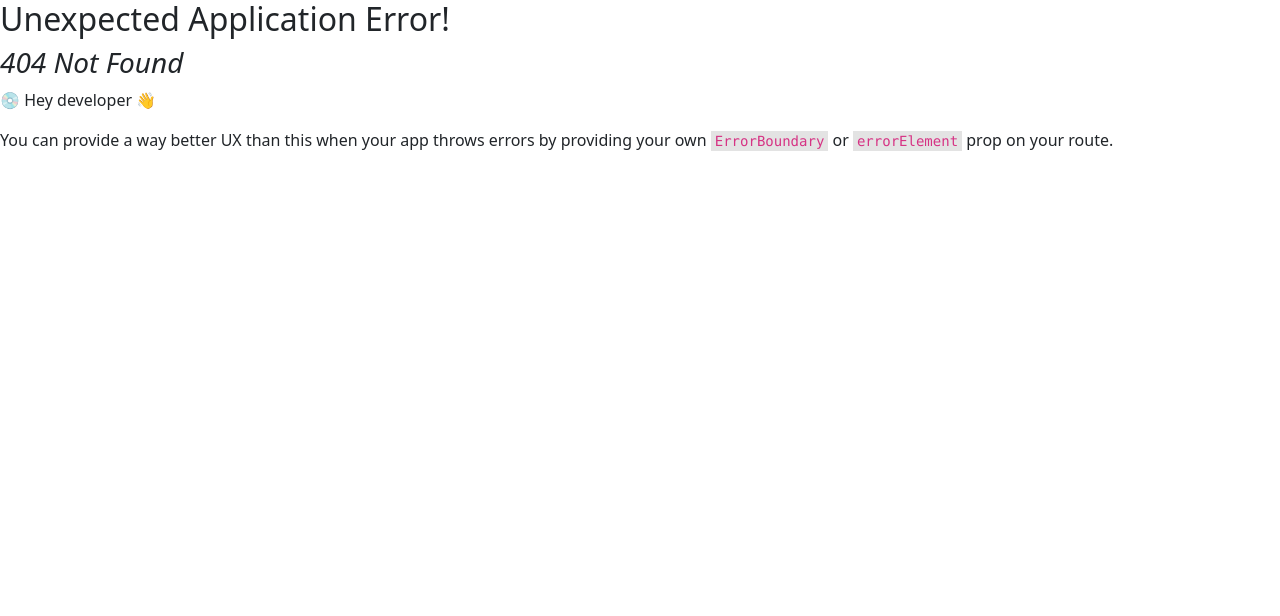
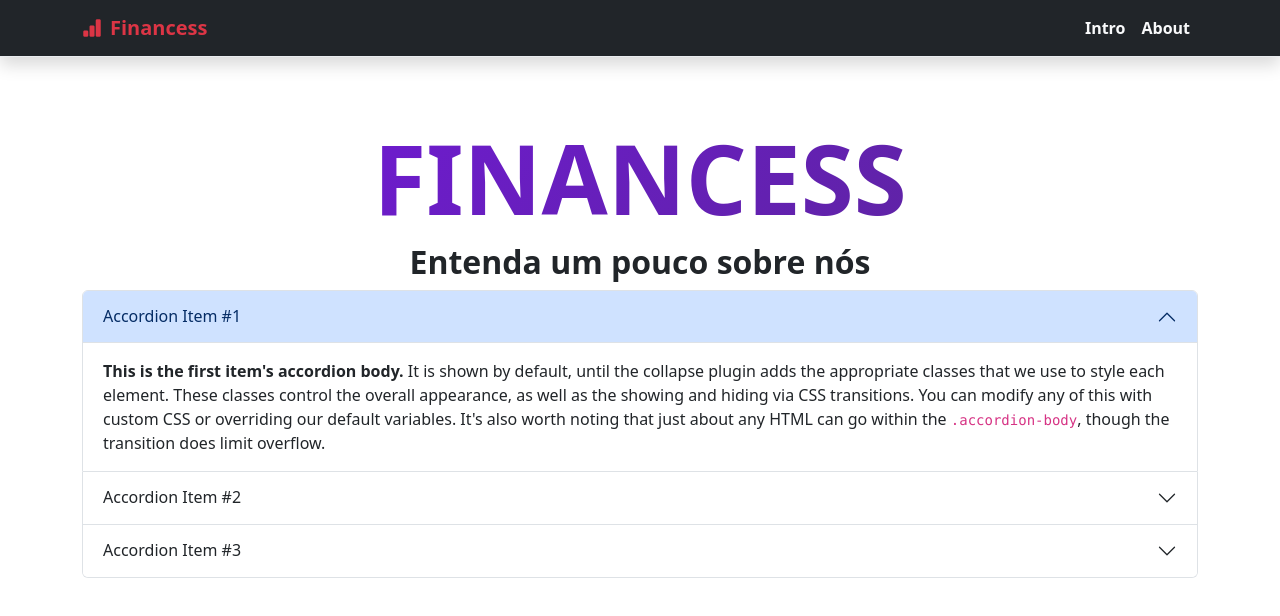
Before and after one commit to TallysonFreitas/Financess, a React (Create React App) app: page /about in a window 1280 px wide. Before the commit this address had no page. Shown: the top 616 px of the page. Built offline with nearby package versions, Linux system fonts and the light colour scheme.

Commit message:
feat: cria novo container About

```diff
--- /dev/null
+++ b/src/Pages/About/index.tsx
@@ -0,0 +1,13 @@
+import About from '../../containers/About'
+import Header from '../../containers/Header'
+
+const AboutPage = () => {
+  return (
+    <>
+      <Header />
+      <About />
+    </>
+  )
+}
+
+export default AboutPage
--- a/src/Pages/Rotas.tsx
+++ b/src/Pages/Rotas.tsx
@@ -1,10 +1,12 @@
 import { createBrowserRouter } from 'react-router-dom'
 import Home from './Home'
 import Analytics from './Analytics'
+import AboutPage from './About'
 
 const Rotas = createBrowserRouter([
   { path: '/', Component: Home },
-  { path: '/analytics', Component: Analytics }
+  { path: '/analytics', Component: Analytics },
+  { path: '/about', Component: AboutPage }
 ])
 
 export default Rotas
--- /dev/null
+++ b/src/containers/About/index.tsx
@@ -0,0 +1,114 @@
+import TituloGradrient from '../../components/TituloGradient'
+
+const About = () => {
+  return (
+    <section>
+      <div className="container">
+        <div className="text-center">
+          <h1 className="fw-bold">
+            <TituloGradrient>Financess</TituloGradrient>
+          </h1>
+          <h2 className="fw-bold">Entenda um pouco sobre nós</h2>
+        </div>
+        <div className="row">
+          <div className="accordion" id="accordionPanelsStayOpenExample">
+            <div className="accordion-item">
+              <h2 className="accordion-header">
+                <button
+                  className="accordion-button"
+                  type="button"
+                  data-bs-toggle="collapse"
+                  data-bs-target="#panelsStayOpen-collapseOne"
+                  aria-expanded="true"
+                  aria-controls="panelsStayOpen-collapseOne"
+                >
+                  Accordion Item #1
+                </button>
+              </h2>
+              <div
+                id="panelsStayOpen-collapseOne"
+                className="accordion-collapse collapse show"
+              >
+                <div className="accordion-body">
+                  <strong>This is the first item&apos;s accordion body.</strong>{' '}
+                  It is shown by default, until the collapse plugin adds the
+                  appropriate classes that we use to style each element. These
+                  classes control the overall appearance, as well as the showing
+                  and hiding via CSS transitions. You can modify any of this
+                  with custom CSS or overriding our default variables. It&apos;s
+                  also worth noting that just about any HTML can go within the{' '}
+                  <code>.accordion-body</code>, though the transition does limit
+                  overflow.
+                </div>
+              </div>
+            </div>
+            <div className="accordion-item">
+              <h2 className="accordion-header">
+                <button
+                  className="accordion-button collapsed"
+                  type="button"
+                  data-bs-toggle="collapse"
+                  data-bs-target="#panelsStayOpen-collapseTwo"
+                  aria-expanded="false"
+                  aria-controls="panelsStayOpen-collapseTwo"
+                >
+                  Accordion Item #2
+                </button>
+              </h2>
+              <div
+                id="panelsStayOpen-collapseTwo"
+                className="accordion-collapse collapse"
+              >
+                <div className="accordion-body">
+                  <strong>
+                    This is the second item&apos;s accordion body.
+                  </strong>{' '}
+                  It is hidden by default, until the collapse plugin adds the
+                  appropriate classes that we use to style each element. These
+                  classes control the overall appearance, as well as the showing
+                  and hiding via CSS transitions. You can modify any of this
+                  with custom CSS or overriding our default variables. It&apos;s
+                  also worth noting that just about any HTML can go within the{' '}
+                  <code>.accordion-body</code>, though the transition does limit
+                  overflow.
+                </div>
+              </div>
+            </div>
+            <div className="accordion-item">
+              <h2 className="accordion-header">
+                <button
+                  className="accordion-button collapsed"
+                  type="button"
+                  data-bs-toggle="collapse"
+                  data-bs-target="#panelsStayOpen-collapseThree"
+                  aria-expanded="false"
+                  aria-controls="panelsStayOpen-collapseThree"
+                >
+                  Accordion Item #3
+                </button>
+              </h2>
+              <div
+                id="panelsStayOpen-collapseThree"
+                className="accordion-collapse collapse"
+              >
+                <div className="accordion-body">
+                  <strong>This is the third item&apos;s accordion body.</strong>{' '}
+                  It is hidden by default, until the collapse plugin adds the
+                  appropriate classes that we use to style each element. These
+                  classes control the overall appearance, as well as the showing
+                  and hiding via CSS transitions. You can modify any of this
+                  with custom CSS or overriding our default variables. It&apos;s
+                  also worth noting that just about any HTML can go within the{' '}
+                  <code>.accordion-body</code>, though the transition does limit
+                  overflow.
+                </div>
+              </div>
+            </div>
+          </div>
+        </div>
+      </div>
+    </section>
+  )
+}
+
+export default About
--- a/src/containers/Graphics/index.tsx
+++ b/src/containers/Graphics/index.tsx
@@ -36,11 +36,11 @@ const Graphics = () => {
           {/* Insights */}
           <div className="col-lg-6">
             <div className="d-flex justify-content-center">
-              <h2 className="fw-semibold border-bottom border-3 border-success">
+              <h2 className="fw-semibold border-bottom border-3 border-success mb-3">
                 <i className="bi bi-cash-coin text-success"></i> Insights
               </h2>
             </div>
-            <p className="lead text-muted fw-medium fs-5">
+            <p className="lead text-muted fw-medium fs-5 mb-4">
               Lorem ipsum dolor sit, amet consectetur adipisicing elit. Nobis,
               fugit!
             </p>
--- a/src/containers/Header/index.tsx
+++ b/src/containers/Header/index.tsx
@@ -1,3 +1,5 @@
+import { Link } from 'react-router-dom'
+
 const Header = () => {
   return (
     <header className="fixed-top shadow">
@@ -26,14 +28,14 @@ const Header = () => {
           >
             <ul className="navbar-nav">
               <li className="nav-item fw-semibold">
-                <a className="nav-link text-light" aria-current="page" href="#">
+                <a className="nav-link text-light" aria-current="page" href="/">
                   Intro
                 </a>
               </li>
               <li className="nav-item fw-semibold">
-                <a className="nav-link text-light" href="#">
-                  Start
-                </a>
+                <Link className="nav-link text-light" to="/about">
+                  About
+                </Link>
               </li>
             </ul>
           </div>
```
